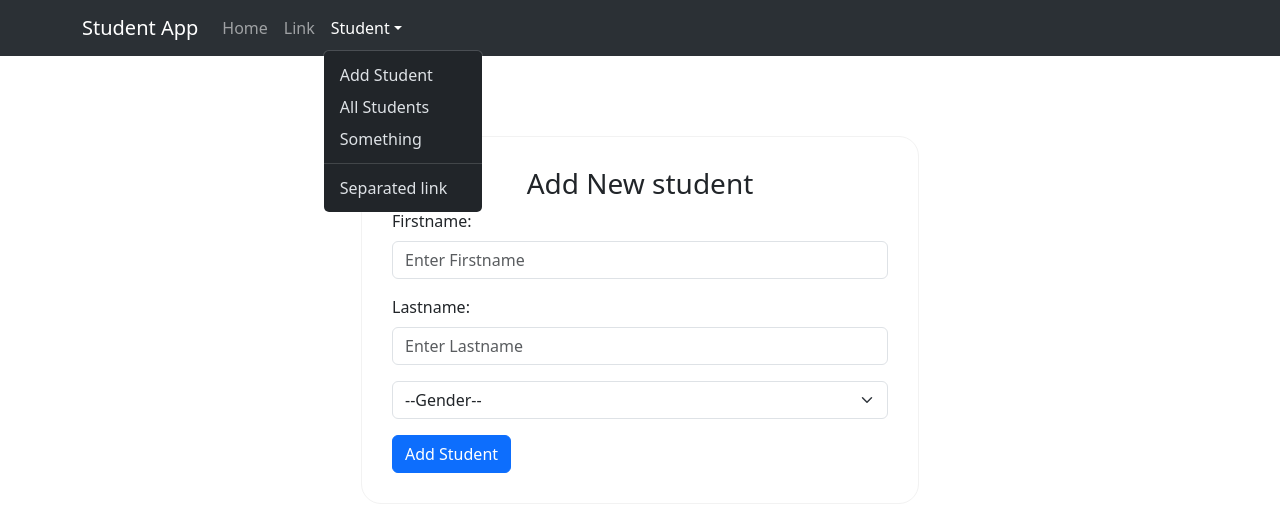
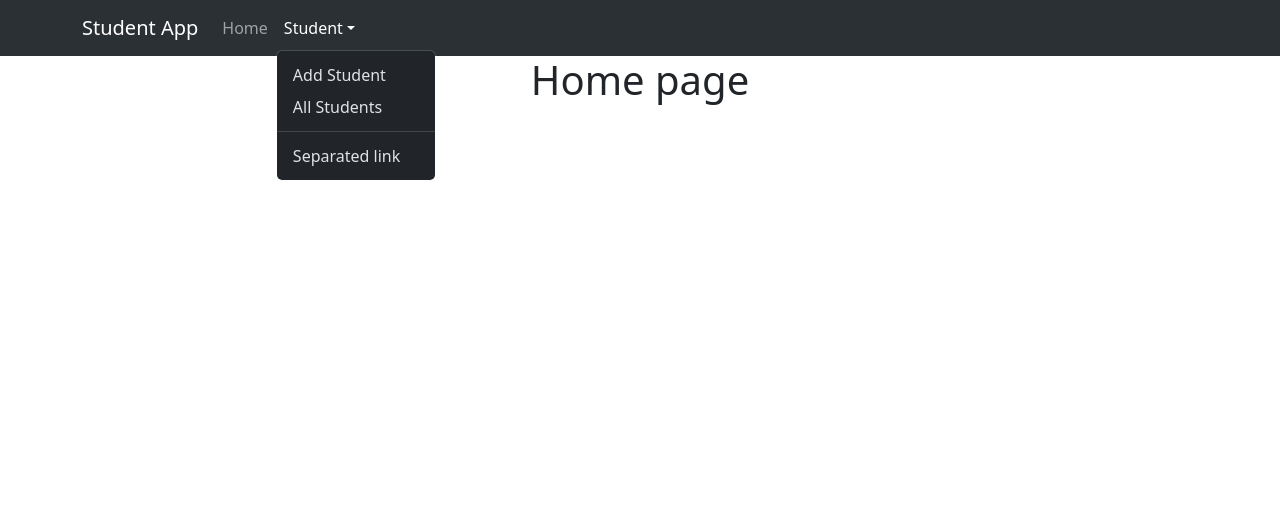
Before and after one commit to Edouma/consumeStudentAPI_app, a React (Create React App) app: page / in a window 1280 px wide. Both pictures are taken after a click on the button "Student". Shown: the top 532 px of the page. Built offline with nearby package versions, Linux system fonts and the light colour scheme.

Commit message:
navigation bar component to include react router

```diff
--- a/package.json
+++ b/package.json
@@ -11,6 +11,7 @@
     "react": "^18.2.0",
     "react-bootstrap": "^2.8.0",
     "react-dom": "^18.2.0",
+    "react-router-dom": "^5.3.4",
     "react-scripts": "5.0.1",
     "web-vitals": "^2.1.4"
   },
--- a/src/App.js
+++ b/src/App.js
@@ -1,18 +1,39 @@
 import NavigationBar from './components/NavigationBar';
 import './App.css';
 import 'bootstrap/dist/css/bootstrap.min.css';
+import {BrowserRouter as Router, Route, Switch} from 'react-router-dom';
 import AddStudent from './components/AddStudent';
 import { Container } from 'react-bootstrap';
+import Home from './components/Home';
+
 
 function App() {
   return (
-    <div className="App">
-       <NavigationBar/>
-      <Container>
-          <AddStudent/>
+      <Router>
+      <div className="App">
+          <NavigationBar/>
+     <Container>
+          <Switch>
+            <Route exact path="/">
+              <Home/>
+            </Route>
+
+            <Route path="/addStudent">
+              <AddStudent/>
+            </Route>
+
+            <Route path="/#">
+
+            </Route>
+
+            <Route path="*">
+              {/* <NotFound />  */}
+            </Route>
+
+          </Switch>
       </Container>
-    </div>
-
+      </div>
+      </Router>
 
   );
 }
--- a/src/components/AddStudent.js
+++ b/src/components/AddStudent.js
@@ -24,7 +24,7 @@ const AddStudent = () => {
 
     const saveStudent=(e)=>{
         e.preventDefault()
-        axios.post('http://localhost:4000/students',data)
+        axios.post('http://localhost:4000/students', data)
             .then(res=>console.log(res))
 
             .catch(err=>console.log(err.message))
@@ -47,7 +47,7 @@ const AddStudent = () => {
                 </Form.Group>
 
                 <Form.Group className="mb-3" controlId="formBasicPassword">
-                    <Form.Select>
+                    <Form.Select onChange={handleChange} name="gender">
                          <option>--Gender--</option>
                          <option>Male</option>
                          <option>Female</option>
--- /dev/null
+++ b/src/components/Home.js
@@ -0,0 +1,9 @@
+const Home = () => {
+    return (
+        <div>
+            <h1> Home page</h1>
+        </div>
+    );
+}
+
+export default Home;
--- a/src/components/NavigationBar.js
+++ b/src/components/NavigationBar.js
@@ -2,23 +2,21 @@ import Container from 'react-bootstrap/Container';
 import Nav from 'react-bootstrap/Nav';
 import Navbar from 'react-bootstrap/Navbar';
 import NavDropdown from 'react-bootstrap/NavDropdown';
+import {BrowserRouter as Router, Link} from 'react-router-dom';
 
 const NavigationBar = () => {
     return (
+      <Router>
         <Navbar expand="lg" className="bg-body-tertiary" bg="dark" data-bs-theme="dark">
         <Container>
-          <Navbar.Brand href="#home">Student App</Navbar.Brand>
+          <Navbar.Brand as={Link} to={"/"}>Student App</Navbar.Brand>
           <Navbar.Toggle aria-controls="basic-navbar-nav" />
           <Navbar.Collapse id="basic-navbar-nav">
             <Nav className="me-auto">
-              <Nav.Link href="#home">Home</Nav.Link>
-              <Nav.Link href="#link">Link</Nav.Link>
+              <Nav.Link as={Link} to={"/"}>Home</Nav.Link>
               <NavDropdown title="Student" id="basic-nav-dropdown">
-                <NavDropdown.Item href="#action/3.1">Add Student</NavDropdown.Item>
-                <NavDropdown.Item href="#action/3.2">
-                  All Students
-                </NavDropdown.Item>
-                <NavDropdown.Item href="#action/3.3">Something</NavDropdown.Item>
+                <NavDropdown.Item as={Link} to="/addStudent">Add Student</NavDropdown.Item>
+                <NavDropdown.Item as={Link} to="/allStudents"> All Students </NavDropdown.Item>
                 <NavDropdown.Divider />
                 <NavDropdown.Item href="#action/3.4">
                   Separated link
@@ -27,7 +25,8 @@ const NavigationBar = () => {
             </Nav>
           </Navbar.Collapse>
         </Container>
-      </Navbar>
+       </Navbar>
+    </Router>
      );
 }
 
```
Also changed, not shown: 1 other file (tests, documents, lock files or other folders).
